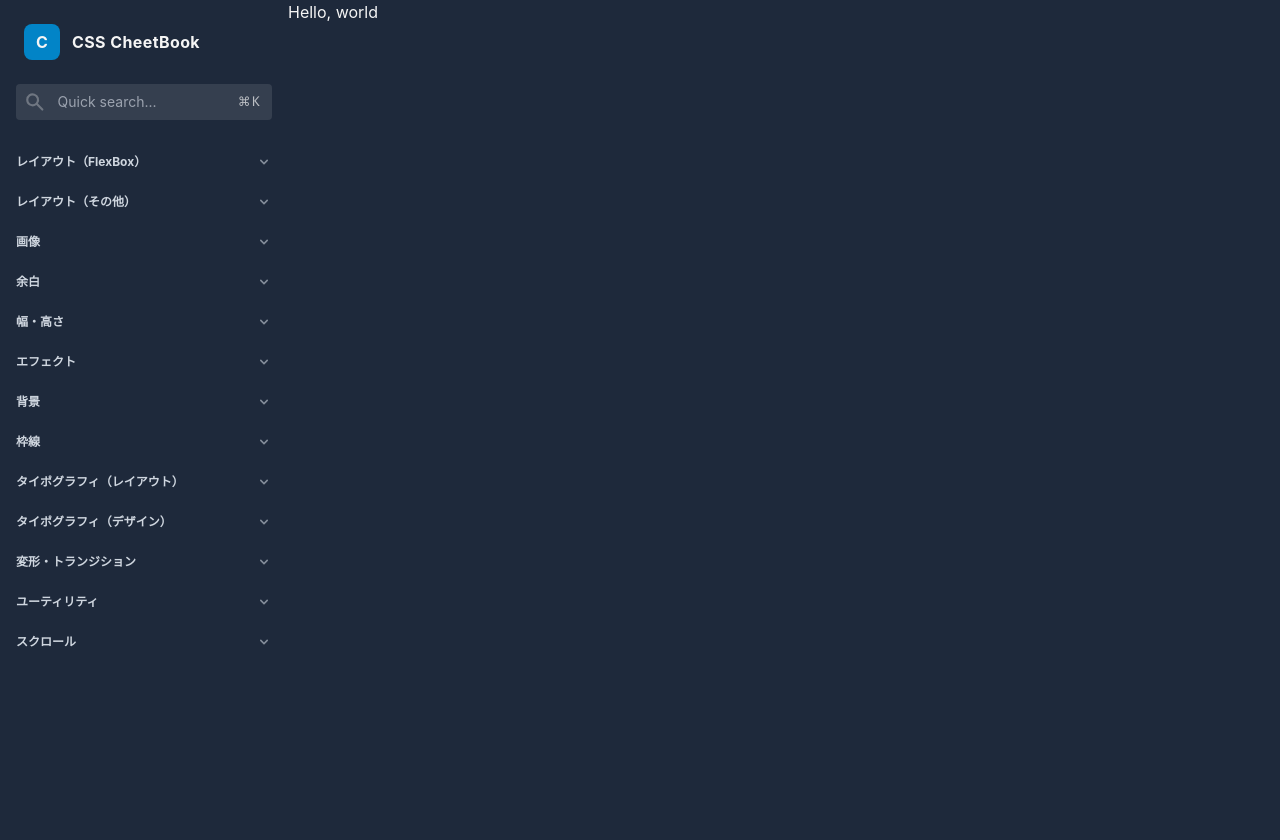
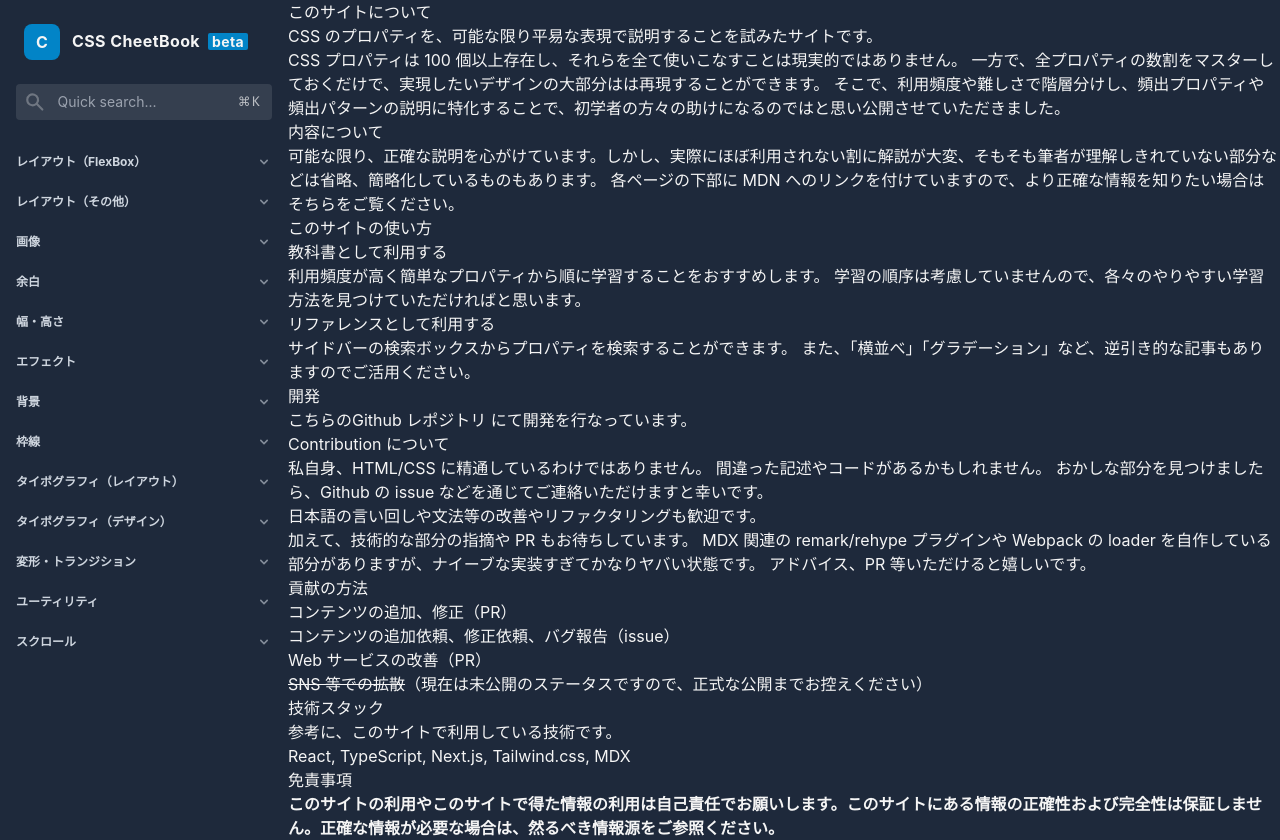
Before and after one commit to yuta-ike/css-cheatsheet, a Next.js app: page / in a window 1280 px wide. Before the commit the page ends 800 px from the top, so only its background shows below. Built offline with nearby package versions, Linux system fonts and the light colour scheme.

Commit message:
page: toppage

```diff
--- a/src/components/Sidebar/SidebarContent.tsx
+++ b/src/components/Sidebar/SidebarContent.tsx
@@ -42,7 +42,10 @@ const SidebarContent = ({ className }: SidebarContent) => {
             >
               C
             </span>
-            <p className="font-bold leading-none tracking-wide text-twhite-400">CSS CheetBook</p>
+            <p className="align-middle font-bold leading-none tracking-wide text-twhite-400">
+              CSS CheetBook
+              <span className="ml-2 rounded-sm bg-sky-600 px-1 text-sm">beta</span>
+            </p>
           </a>
         </Link>
       </div>
--- a/src/components/mdx/MDXProvider.tsx
+++ b/src/components/mdx/MDXProvider.tsx
@@ -56,7 +56,7 @@ const MDXComponentsProvider = ({ meta, children, headings }: ComponentsProviderP
       })
     }, option)
     const ids = [
-      meta.title,
+      encodeURIComponent(meta.title),
       ...headings.map(({ id, children }) => [id, children.map(({ id }) => id)]).flat(2),
     ]
     ids.forEach((id) => {
--- /dev/null
+++ b/src/pages/index.mdx
@@ -0,0 +1,64 @@
+---
+title: CSS CheatBook
+description:
+category:
+slug:
+---
+
+# このサイトについて
+
+CSS のプロパティを、可能な限り平易な表現で説明することを試みたサイトです。
+
+CSS プロパティは 100 個以上存在し、それらを全て使いこなすことは現実的ではありません。
+一方で、全プロパティの数割をマスターしておくだけで、実現したいデザインの大部分はは再現することができます。
+そこで、利用頻度や難しさで階層分けし、頻出プロパティや頻出パターンの説明に特化することで、初学者の方々の助けになるのではと思い公開させていただきました。
+
+# 内容について
+
+可能な限り、正確な説明を心がけています。しかし、実際にほぼ利用されない割に解説が大変、そもそも筆者が理解しきれていない部分などは省略、簡略化しているものもあります。
+各ページの下部に MDN へのリンクを付けていますので、より正確な情報を知りたい場合はそちらをご覧ください。
+
+# このサイトの使い方
+
+## 教科書として利用する
+
+利用頻度が高く簡単なプロパティから順に学習することをおすすめします。
+学習の順序は考慮していませんので、各々のやりやすい学習方法を見つけていただければと思います。
+
+## リファレンスとして利用する
+
+サイドバーの検索ボックスからプロパティを検索することができます。
+また、「横並べ」「グラデーション」など、逆引き的な記事もありますのでご活用ください。
+
+# 開発
+
+こちらの[Github レポジトリ](https://github.com/yuta-ike/css-cheet-sheet) にて開発を行なっています。
+
+## Contribution について
+
+私自身、HTML/CSS に精通しているわけではありません。
+間違った記述やコードがあるかもしれません。
+おかしな部分を見つけましたら、Github の issue などを通じてご連絡いただけますと幸いです。
+
+日本語の言い回しや文法等の改善やリファクタリングも歓迎です。
+
+加えて、技術的な部分の指摘や PR もお待ちしています。
+MDX 関連の remark/rehype プラグインや Webpack の loader を自作している部分がありますが、ナイーブな実装すぎてかなりヤバい状態です。
+アドバイス、PR 等いただけると嬉しいです。
+
+### 貢献の方法
+
+- コンテンツの追加、修正（PR）
+- コンテンツの追加依頼、修正依頼、バグ報告（issue）
+- Web サービスの改善（PR）
+- ~~SNS 等での拡散~~（現在は未公開のステータスですので、正式な公開までお控えください）
+
+### 技術スタック
+
+参考に、このサイトで利用している技術です。
+
+- React, TypeScript, Next.js, Tailwind.css, MDX
+
+# 免責事項
+
+**このサイトの利用やこのサイトで得た情報の利用は自己責任でお願いします。このサイトにある情報の正確性および完全性は保証しません。正確な情報が必要な場合は、然るべき情報源をご参照ください。**
--- a/src/pages/index.tsx
+++ /dev/null
@@ -1,11 +0,0 @@
-import type { NextPage } from "next"
-
-const Home: NextPage = () => {
-  return (
-    <div>
-      <p>Hello, world</p>
-    </div>
-  )
-}
-
-export default Home
```
Also changed, not shown: .scaffdog/page.md.
